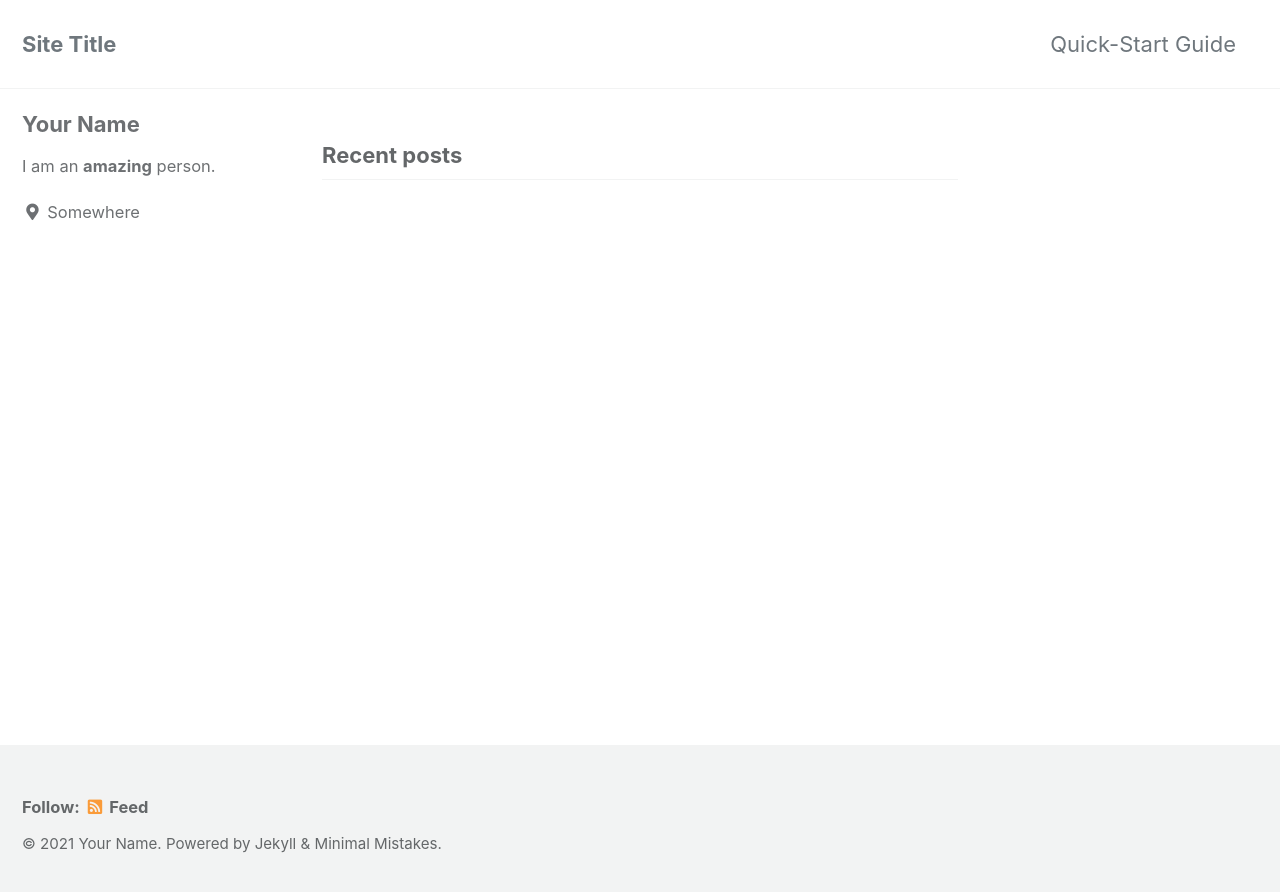
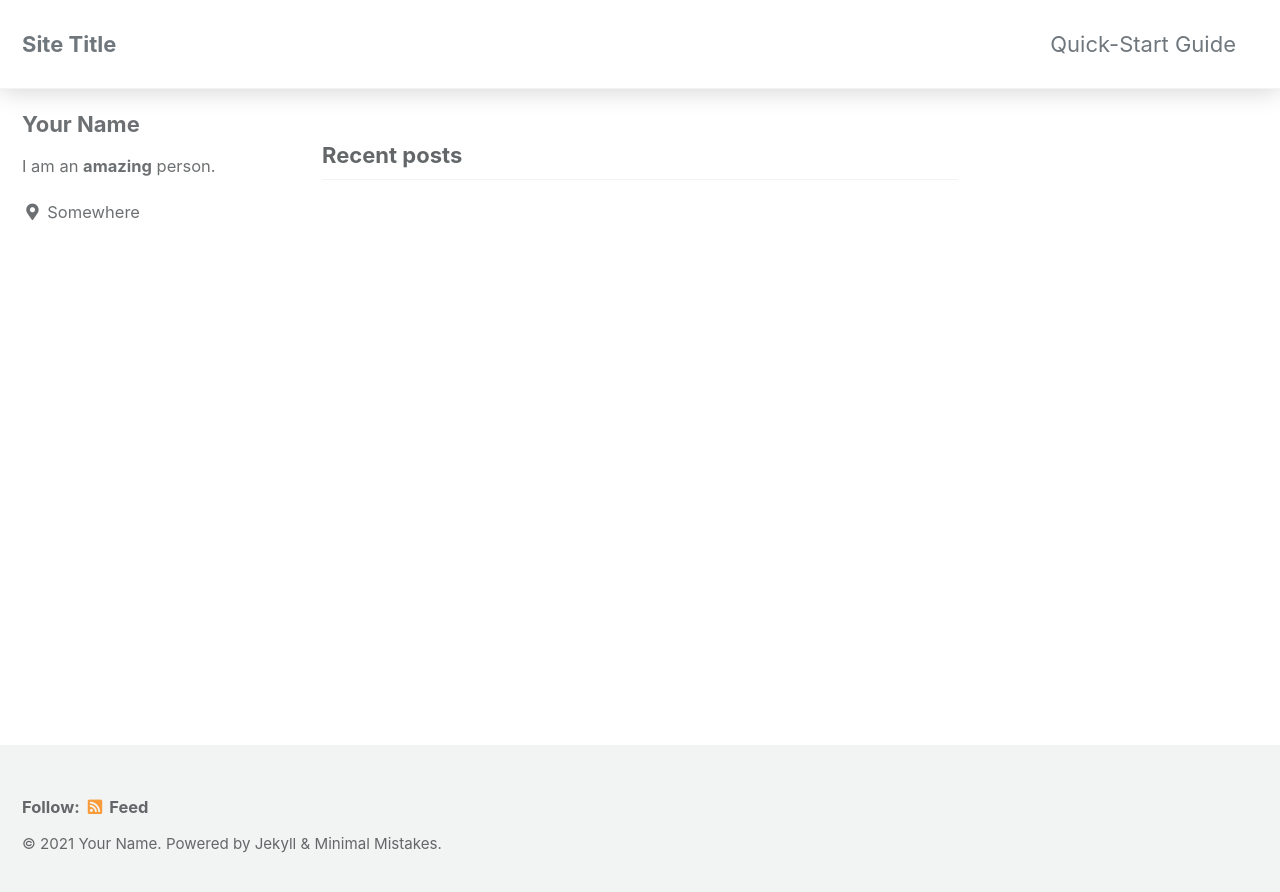
Before and after one commit to BOBDevStudio/Minimal-Mistakes-Fork-Theme, a Jekyll site: the page built from index.html, in a window 1280 px wide. Shown: the top 892 px of the page. Built offline with Jekyll 4.4.1, drawn with Linux system fonts in a browser that asks for light colours; cached includes are drawn as plain includes; the list of posts is cut into pages by our own code.

Commit message:
Updated _bob-custom-edits.scss

```diff
--- a/_sass/minimal-mistakes/_bob-custom-edits.scss
+++ b/_sass/minimal-mistakes/_bob-custom-edits.scss
@@ -34,6 +34,7 @@ h6 {
   position: sticky;
   top: 0;
   background-color: #ffffff;
+  box-shadow: 0 0 25px #00000033;
 }
 
 .page__content {
```
